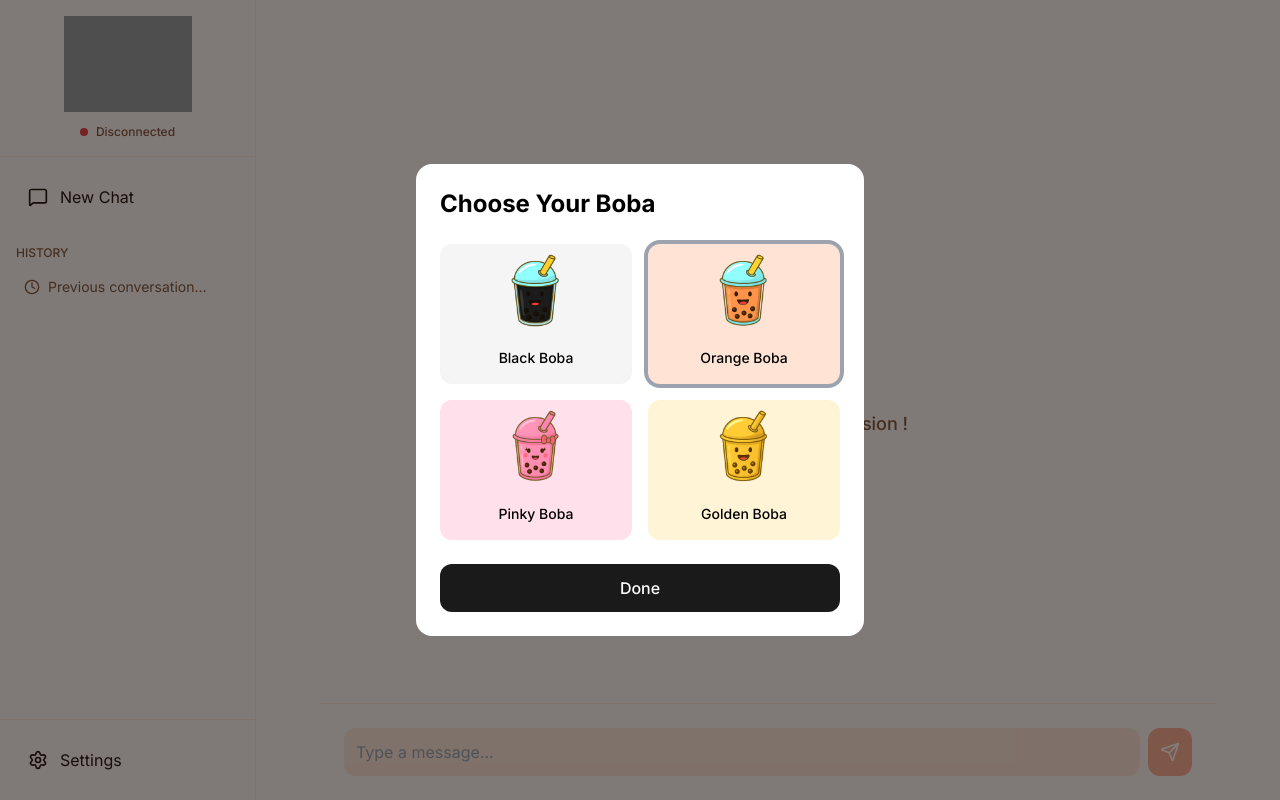
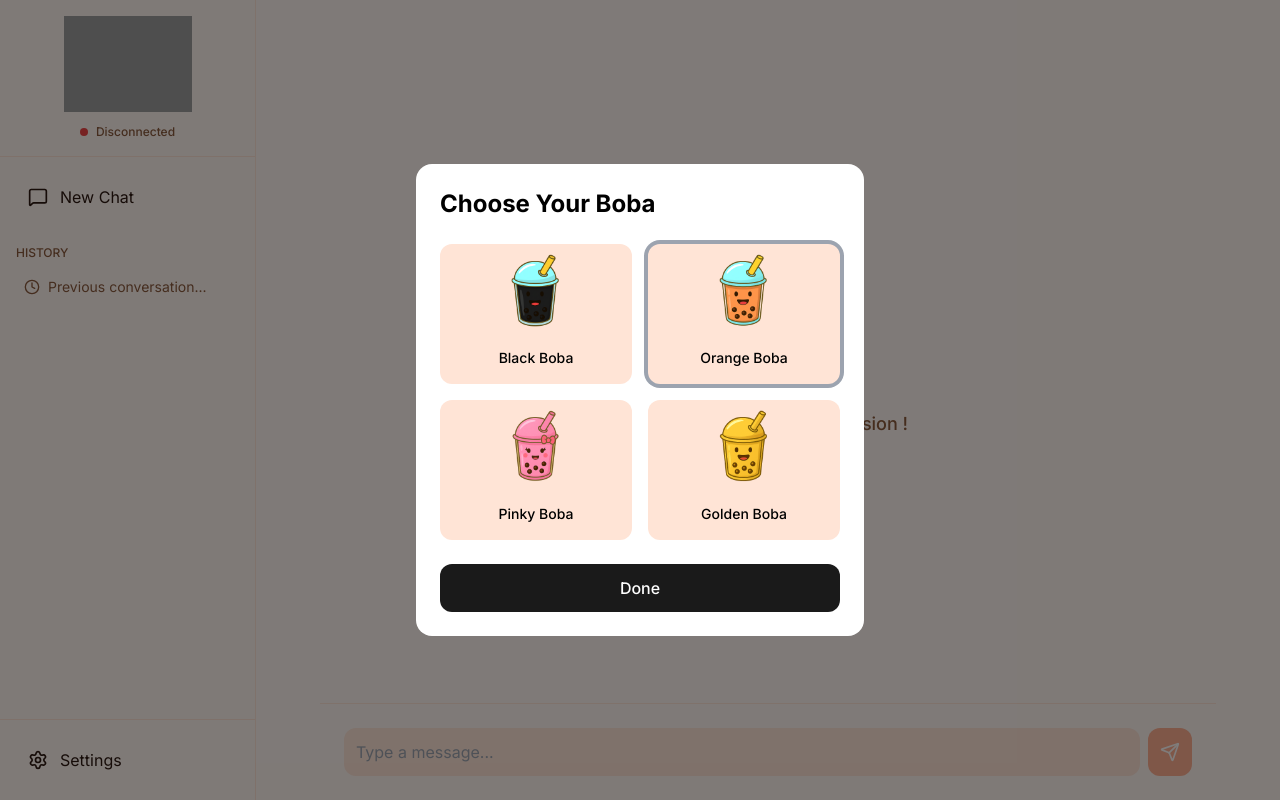
Before and after one commit to Flotapponnier/Boba-Claude, a Next.js app in the folder apps/web/: page / in a window 1280 px wide. Both pictures are taken after a click on the button "Settings". Built offline with nearby package versions, Linux system fonts and the light colour scheme; grey boxes are pictures that could not be loaded.

Commit message:
Use current theme color for all character cards

```diff
--- a/apps/web/src/app/page.tsx
+++ b/apps/web/src/app/page.tsx
@@ -248,11 +248,18 @@ function SettingsModal({ onClose }: { onClose: () => void }) {
   const { character, setCharacter } = useBobaStore()
 
   const characters = [
-    { id: 'black' as const, name: 'Black Boba', image: CHARACTER_IMAGES.black, bg: '#f5f5f5' },
-    { id: 'orange' as const, name: 'Orange Boba', image: CHARACTER_IMAGES.orange, bg: '#ffe4d6' },
-    { id: 'pink' as const, name: 'Pinky Boba', image: CHARACTER_IMAGES.pink, bg: '#ffe0eb' },
-    { id: 'gold' as const, name: 'Golden Boba', image: CHARACTER_IMAGES.gold, bg: '#fff4d6' },
+    { id: 'black' as const, name: 'Black Boba', image: CHARACTER_IMAGES.black },
+    { id: 'orange' as const, name: 'Orange Boba', image: CHARACTER_IMAGES.orange },
+    { id: 'pink' as const, name: 'Pinky Boba', image: CHARACTER_IMAGES.pink },
+    { id: 'gold' as const, name: 'Golden Boba', image: CHARACTER_IMAGES.gold },
   ]
+
+  const themeBgColors = {
+    black: '#f5f5f5',
+    orange: '#ffe4d6',
+    pink: '#ffe0eb',
+    gold: '#fff4d6',
+  }
 
   return (
     <div
@@ -280,7 +287,7 @@ function SettingsModal({ onClose }: { onClose: () => void }) {
                 character === char.id ? 'ring-4 ring-gray-400' : ''
               }`}
               style={{
-                backgroundColor: char.bg,
+                backgroundColor: themeBgColors[character],
               }}
             >
               <div className="relative w-20 h-20 mx-auto mb-2 animate-float">
```
